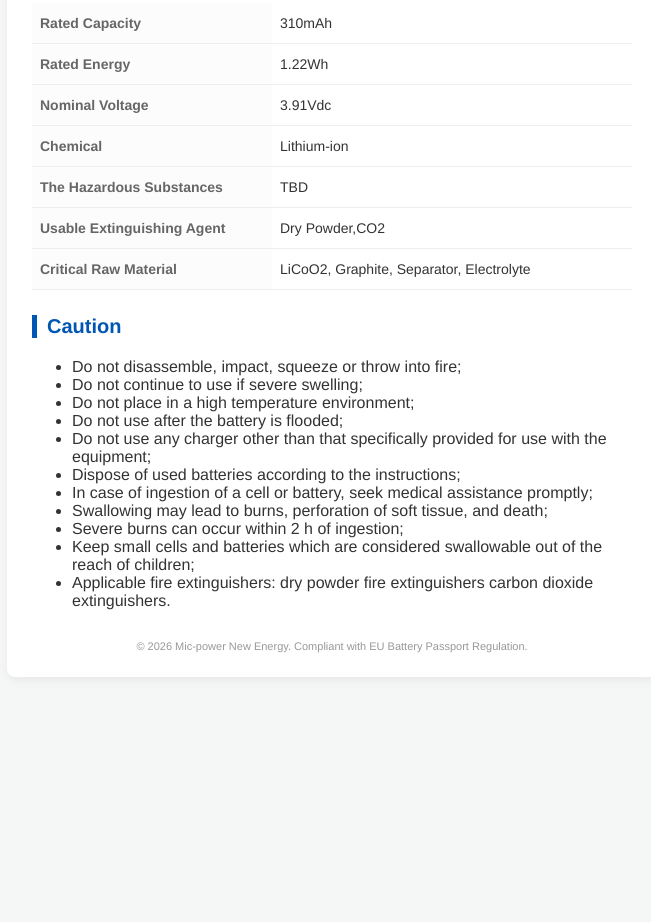
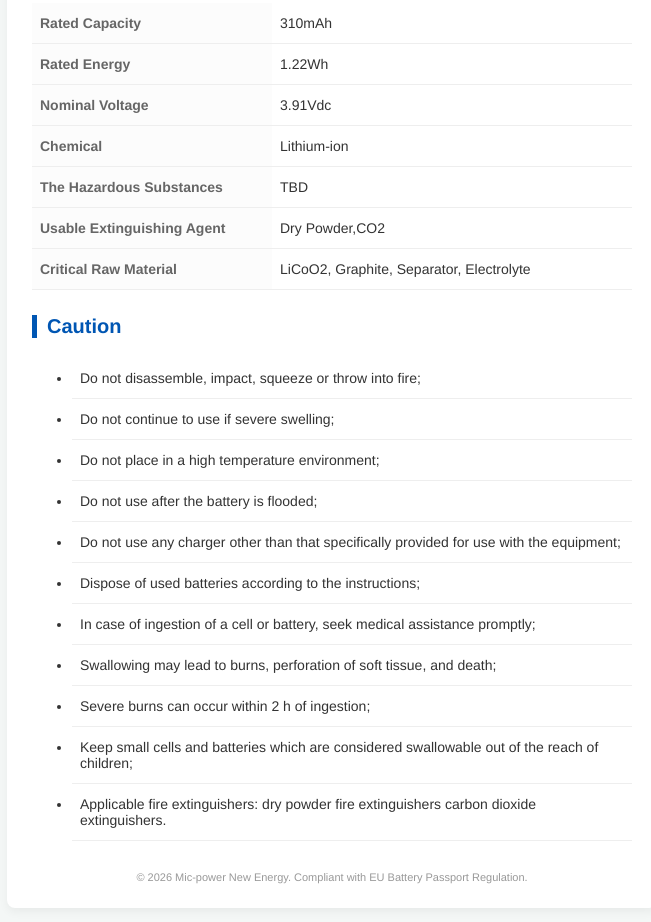
Before and after one commit to Justin0519/Mic-power, a plain HTML site: page index.html in a window 1280 px wide. Shown: the part 669-1591 px from the top of the page, without its empty margins (308-959 px from the left). Before the commit the page ends 1366 px from the top, so only its background shows below. Drawn offline with Linux system fonts and the light colour scheme.

Commit message:
Add files via upload

```diff
--- a/index.html
+++ b/index.html
@@ -10,9 +10,9 @@
         .container { max-width: 600px; margin: 0 auto; background: #fff; padding: 25px; border-radius: 8px; box-shadow: 0 4px 10px rgba(0,0,0,0.05); }
         h2 { color: #0056b3; border-left: 5px solid #0056b3; padding-left: 10px; font-size: 20px; margin-bottom: 20px; }
         table { width: 100%; border-collapse: collapse; margin-bottom: 25px; }
-        th, td { text-align: left; padding: 12px 8px; border-bottom: 1px solid #eee; }
+        th, td, li { text-align: left; padding: 12px 8px; border-bottom: 1px solid #eee; }
         th { background-color: #fcfcfc; color: #666; font-weight: 600; width: 40%; font-size: 14px; }
-        td { font-size: 14px; font-weight: 500; }
+        td, li { font-size: 14px; font-weight: 500; }
         .footer { text-align: center; font-size: 11px; color: #999; margin-top: 30px; }
     </style>
 </head>
```
